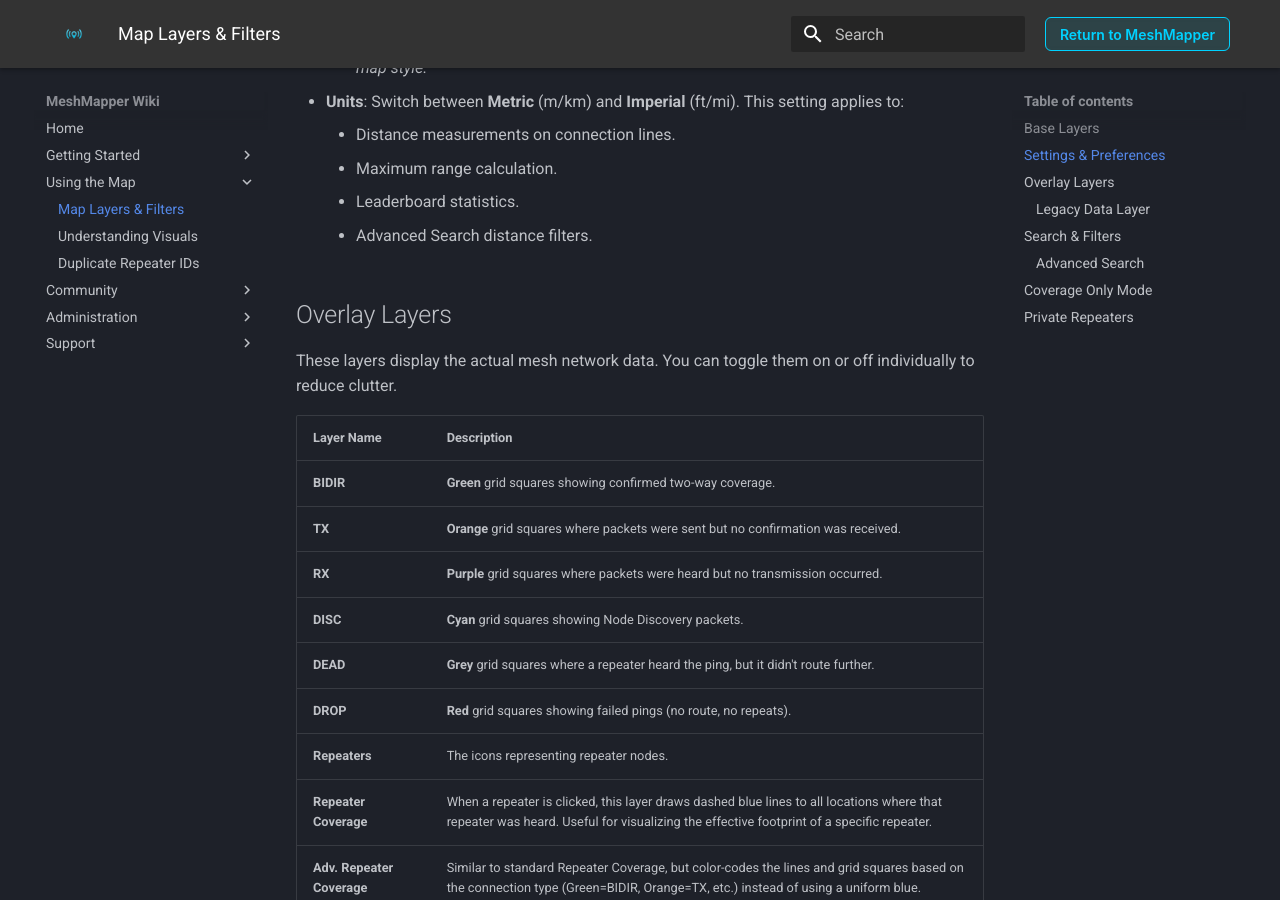
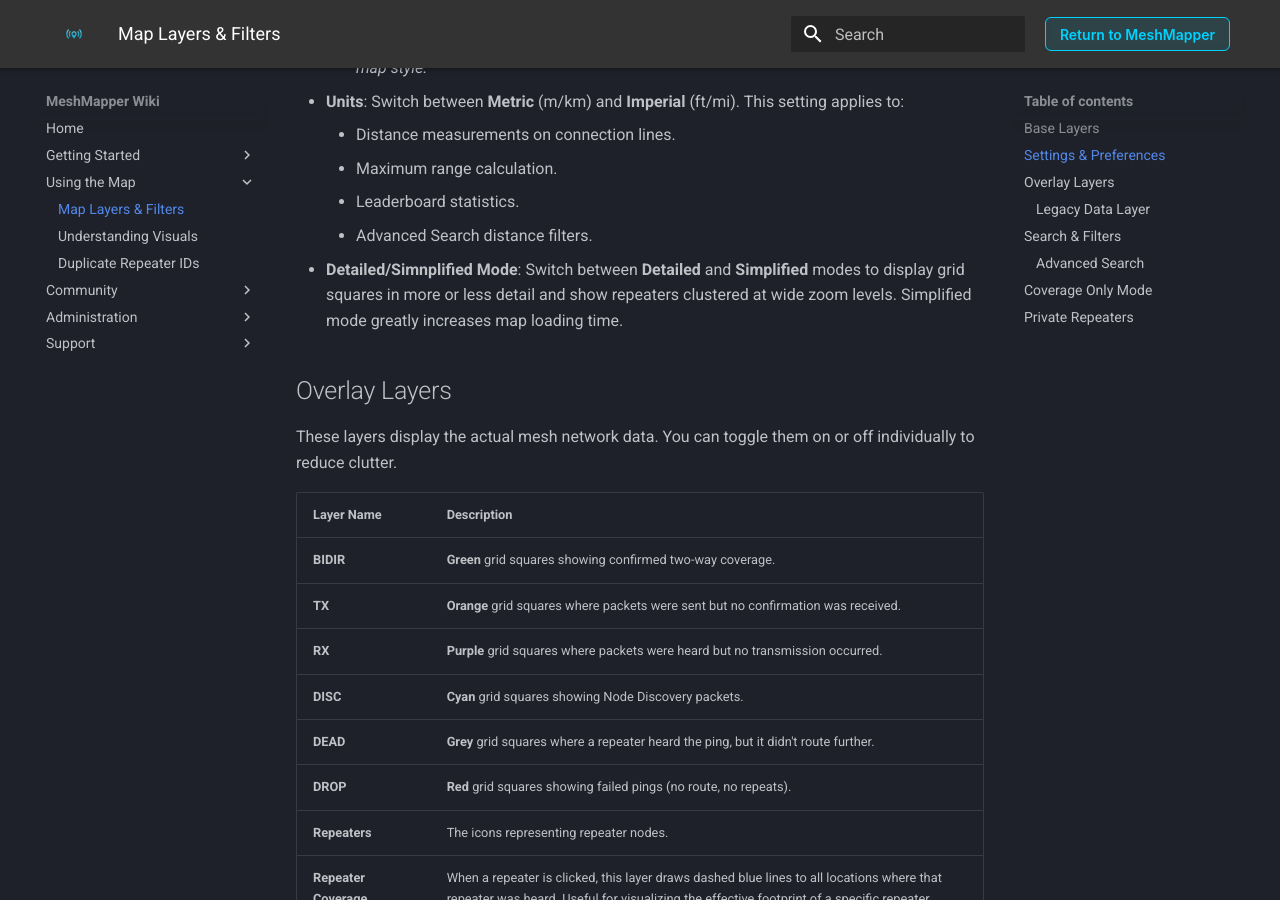
Before and after one commit to MeshMapper/MeshMapper_Wiki, an MkDocs documentation site: the page built from docs/layers.md, in a window 1280 px wide and 900 px high, scrolled down 816 px. Built offline with MkDocs 1.6.1 and Material for MkDocs 9.7.7, drawn with Linux system fonts in a browser that asks for light colours.

Commit message:
Added writeup on Detailed/Simplified Mode

```diff
--- a/docs/layers.md
+++ b/docs/layers.md
@@ -24,6 +24,7 @@
     *   Maximum range calculation.
     *   Leaderboard statistics.
     *   Advanced Search distance filters.
+*   **Detailed/Simnplified Mode**: Switch between **Detailed** and **Simplified** modes to display grid squares in more or less detail and show repeaters clustered at wide zoom levels.  Simplified mode greatly increases map loading time.
 
 ## Overlay Layers
 
```
